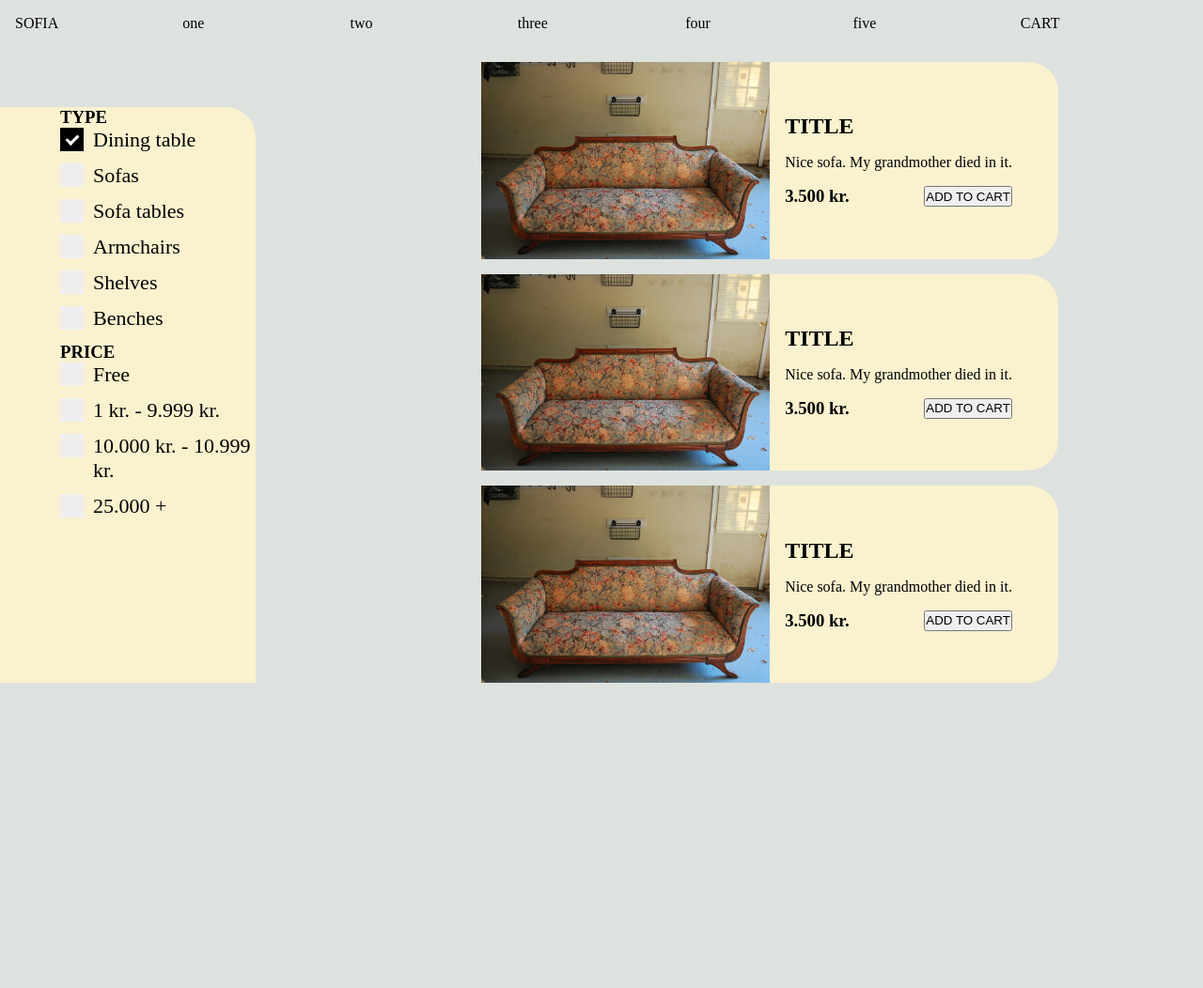
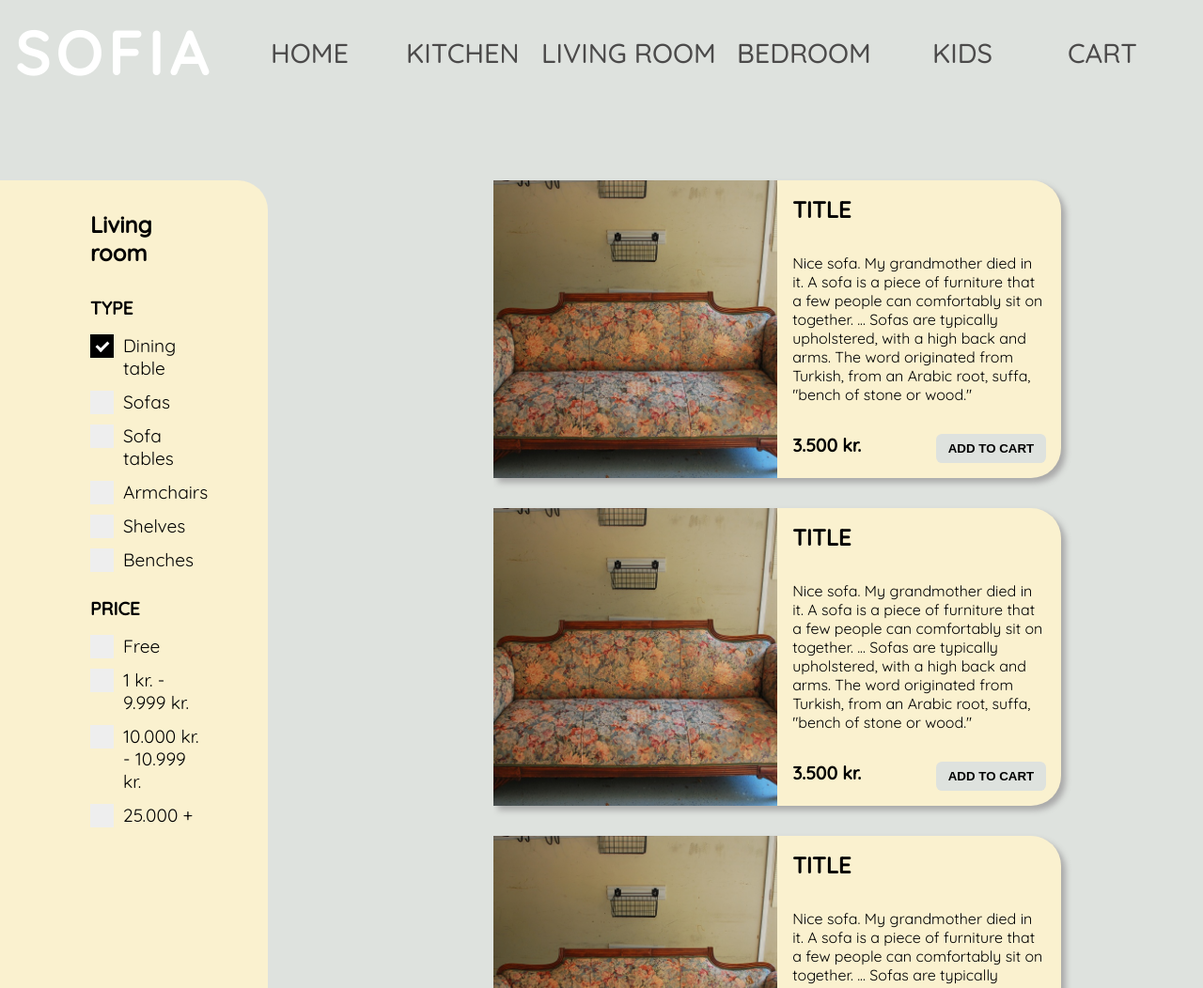
Before and after one commit to Aridaniel/sofia, a plain HTML site: page index.html in a window 1280 px wide. Shown: the whole page at 94% size. Before the commit the page ends 800 px from the top, so only its background shows below. Drawn offline with Linux system fonts and the light colour scheme.

Commit message:
Finished styling

```diff
--- a/app.css
+++ b/app.css
@@ -1,44 +1,70 @@
-*{
+* {
   margin: 0;
   padding: 0;
   box-sizing: border-box;
   list-style: none;
 }
-body{
+body {
   width: 100%;
   height: 100vh;
   overflow: hidden;
-  overflow-y: scroll;
-  background: #DEE2DE;
+  /* overflow-y: scroll; */
+  background: #dee2de;
+}
 
+h2 {
+  font-size: 1.5rem;
 }
-header{
+
+h3 {
+  font-size: 1.2rem;
+}
+
+header {
   display: grid;
-  grid-template-columns: repeat(7, 1fr);
+  grid-template-columns: 2fr 1fr 1fr 1.5fr 1.5fr 1fr 1fr;
+  gap: 1rem;
   padding: 1rem;
+  font-family: "Quicksand", sans-serif;
+  margin-bottom: 1rem;
+  font-size: 1.8rem;
+  font-weight: 500;
+  text-transform: uppercase;
+  color: rgb(75, 74, 74);
+  align-items: center;
+}
+
+.logo {
+  color: white;
+  font-weight: 800;
+  font-size: 4rem;
+  letter-spacing: 0.4rem;
 }
 
 main {
   display: grid;
   grid-template-columns: 0.8fr 1.2fr;
+  height: 100%;
 }
 /* Card */
 
 .card {
   display: flex;
   width: 80%;
-  background-color: #FAF1CF;
-  margin-top: 1rem;
+  background-color: #faf1cf;
+  margin-bottom: 2rem;
   max-width: 650px;
   border-radius: 0 2rem 2rem 0;
+  box-shadow: 0.3rem 0.3rem 0.4rem darkgray;
 }
 
-.card-text{
+.card-text {
   padding: 1rem;
   justify-content: center;
   display: flex;
   flex-direction: column;
-  gap: 1rem;
+  gap: 2rem;
+  width: 50%;
 }
 
 /* IMG */
@@ -46,36 +72,55 @@ main {
 .featured-image {
   width: 100%;
   height: 100%;
- object-fit: cover;
+  object-fit: cover;
 }
 
-.image-section{
+.image-section {
   width: 50%;
 }
 
-
-
-
+button {
+  background-color: #dee2de;
+  border: none;
+  border-radius: 0.4rem;
+  padding: 0.6em 0.8rem;
+  font-weight: 600;
+}
 
 .left-col {
-  padding-left: 4rem;
+  padding: 2rem 4rem 10rem 6rem;
   margin-right: 15rem;
   margin-top: 4rem;
   border-radius: 0 2rem 0 0;
-  background-color: #FAF1CF;
+  background-color: #faf1cf;
+  display: flex;
+  justify-content: center;
+  flex-direction: column;
+  font-family: "Inter", sans-serif;
+  font-family: "Quicksand", sans-serif;
+  /* align-self: end;
+  overflow: hidden; */
 }
 
-.right-col{
-
+.left-col > h2 {
+  padding-bottom: 1rem;
 }
 
-.price{
+.left-col h3 {
+  padding-bottom: 1rem;
+  padding-top: 1rem;
+}
+
+.right-col {
+  font-family: "Quicksand", sans-serif;
+  overflow-y: scroll;
+  padding-top: 4rem;
+}
+
+.price {
   display: flex;
   justify-content: space-between;
 }
-
-
-
 
 /*  */
 /* Checkbox styling starts */
@@ -85,8 +130,8 @@ main {
   position: relative;
   padding-left: 35px;
   margin-bottom: 12px;
+  font-size: 1.2rem;
   cursor: pointer;
-  font-size: 22px;
   -webkit-user-select: none;
   -moz-user-select: none;
   -ms-user-select: none;
@@ -100,6 +145,7 @@ main {
   height: 0;
   width: 0;
 }
+
 /* Create a custom checkbox */
 .checkmark {
   position: absolute;
--- a/index.html
+++ b/index.html
@@ -4,6 +4,10 @@
   <meta charset="UTF-8">
   <meta http-equiv="X-UA-Compatible" content="IE=edge">
   <meta name="viewport" content="width=device-width, initial-scale=1.0">
+  <link rel="preconnect" href="https://fonts.gstatic.com">
+  <link href="https://fonts.googleapis.com/css2?family=Quicksand:wght@400;500&display=swap" rel="stylesheet">
+  <link rel="preconnect" href="https://fonts.gstatic.com">
+  <link href="https://fonts.googleapis.com/css2?family=Inter:wght@400;500;600&family=Quicksand:wght@400;500&display=swap" rel="stylesheet">
   <title>Document</title>
   <link rel="stylesheet" href="app.css">
 </head>
@@ -11,17 +15,18 @@
 
   <header>
     <div class="logo">SOFIA</div>
-    <div>one</div>
-    <div>two</div>
-    <div>three</div>
-    <div>four</div>
-    <div>five</div>
+    <div>Home</div>
+    <div>Kitchen</div>
+    <div>Living room</div>
+    <div>Bedroom</div>
+    <div>Kids</div>
     <div>CART</div>
 
   </header>
 
   <main>
     <div class="left-col">
+      <h2>Living room</h2>
       <div class="checkbox-type">
         <h3>TYPE</h3>
         <label class="container">Dining table
@@ -78,7 +83,7 @@
         </div>
         <div class="card-text">
           <h2>TITLE</h2>
-          <p>Nice sofa. My grandmother died in it.</p>
+          <p>Nice sofa. My grandmother died in it. A sofa is a piece of furniture that a few people can comfortably sit on together. ... Sofas are typically upholstered, with a high back and arms. The word originated from Turkish, from an Arabic root, suffa, "bench of stone or wood."</p>
           <div class="price">
             <h3>3.500 kr.</h3>
             <button>ADD TO CART</button>
@@ -93,7 +98,7 @@
       </div>
       <div class="card-text">
         <h2>TITLE</h2>
-        <p>Nice sofa. My grandmother died in it.</p>
+        <p>Nice sofa. My grandmother died in it. A sofa is a piece of furniture that a few people can comfortably sit on together. ... Sofas are typically upholstered, with a high back and arms. The word originated from Turkish, from an Arabic root, suffa, "bench of stone or wood."</p>
         <div class="price">
           <h3>3.500 kr.</h3>
           <button>ADD TO CART</button>
@@ -108,7 +113,7 @@
       </div>
       <div class="card-text">
         <h2>TITLE</h2>
-        <p>Nice sofa. My grandmother died in it.</p>
+        <p>Nice sofa. My grandmother died in it. A sofa is a piece of furniture that a few people can comfortably sit on together. ... Sofas are typically upholstered, with a high back and arms. The word originated from Turkish, from an Arabic root, suffa, "bench of stone or wood."</p>
         <div class="price">
           <h3>3.500 kr.</h3>
           <button>ADD TO CART</button>
```
